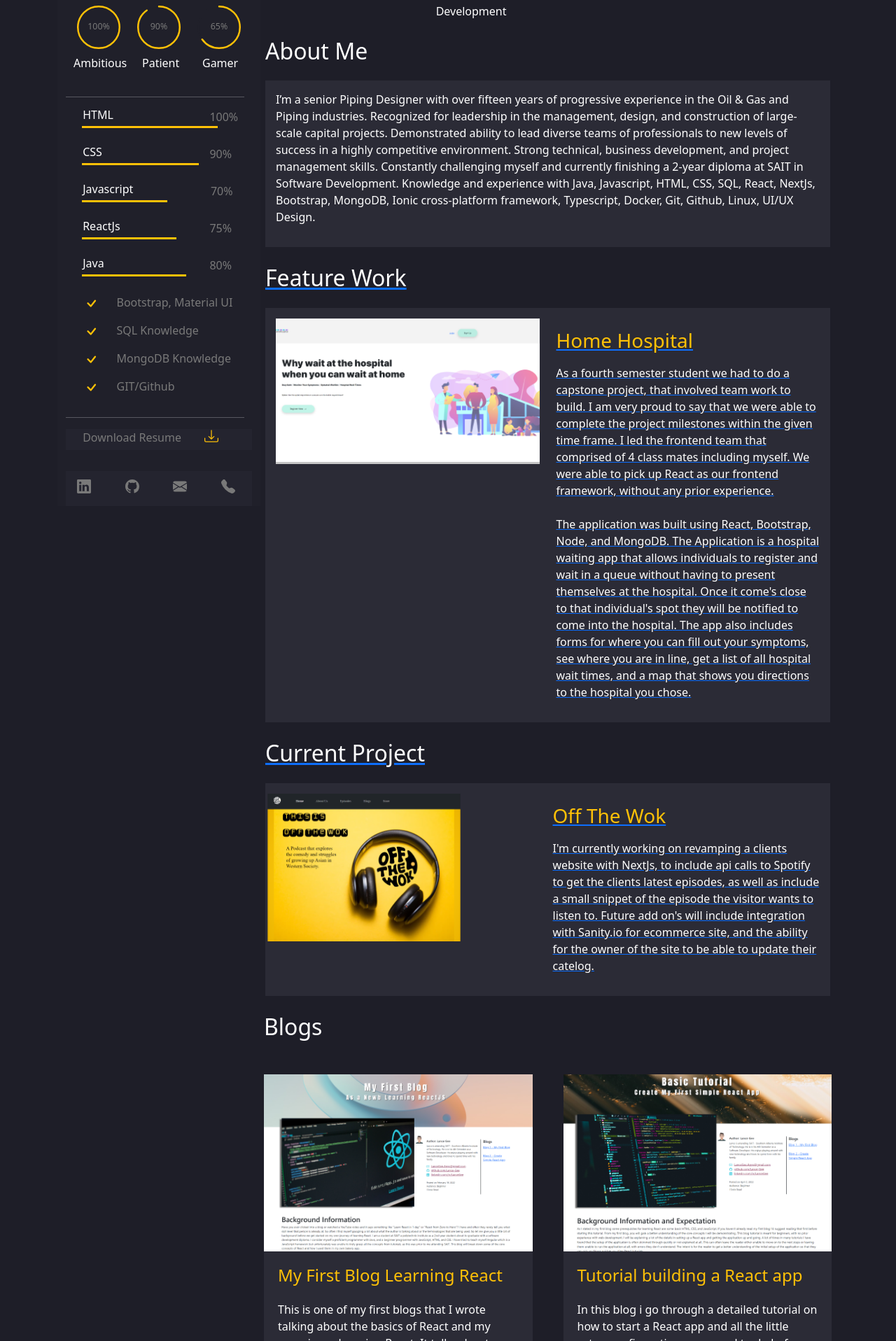
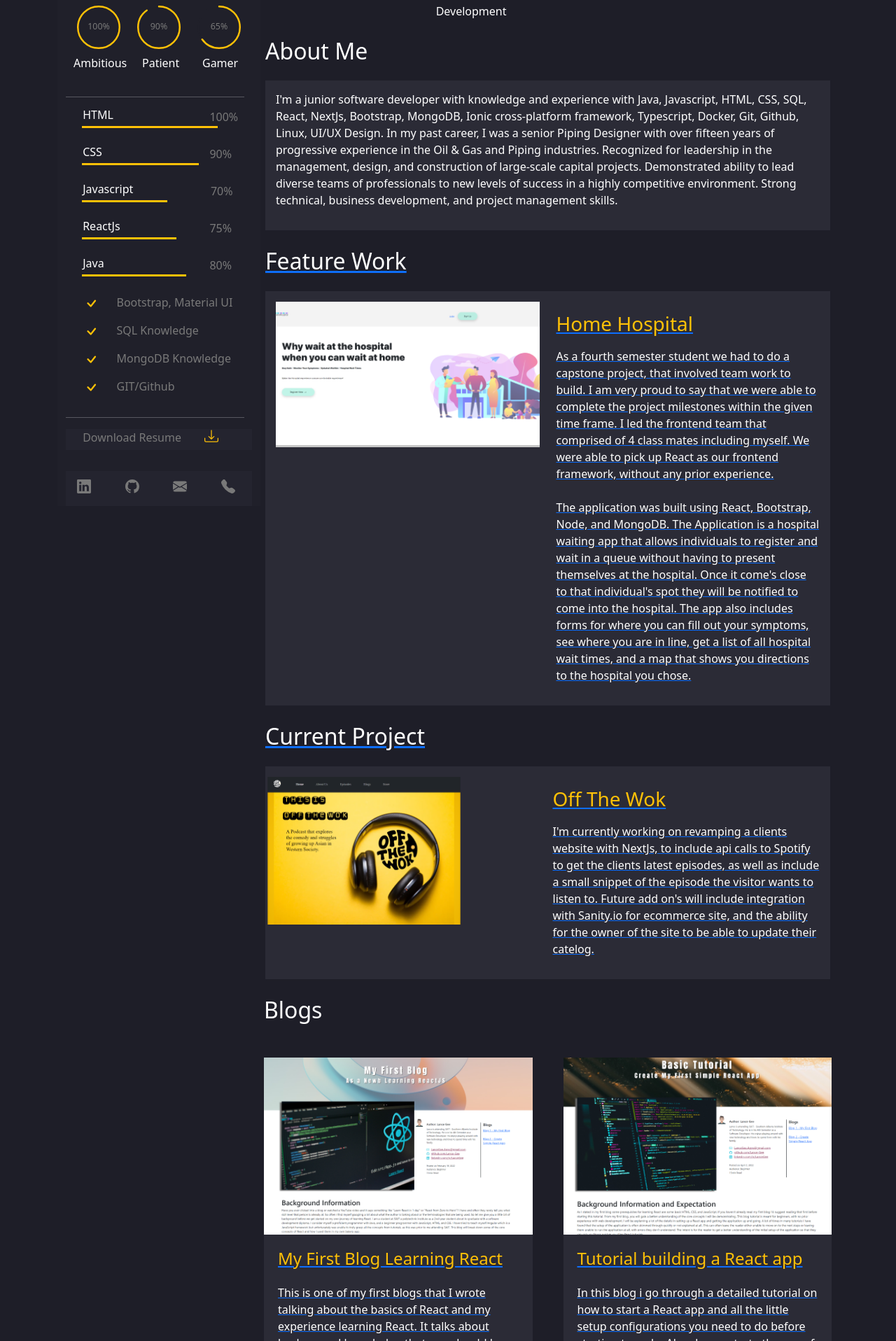
Before and after one commit to Lance-Gee/LSG-Portfolio, a Next.js app: page / in a window 1280 px wide. Shown: the part 484-2400 px from the top of the page at 70% size. Built offline with nearby package versions, Linux system fonts and the light colour scheme.

Commit message:
linked blogs to mobile and desktop

```diff
--- a/components/desktop/AboutMe.jsx
+++ b/components/desktop/AboutMe.jsx
@@ -7,17 +7,16 @@ export default function AboutMe() {
       <h2 className={classes.title}>About Me</h2>
       <div className={classes.card}>
         <p className={classes.sectionMe}>
-          I’m a senior Piping Designer with over fifteen years of progressive
-          experience in the Oil &amp; Gas and Piping industries. Recognized for
-          leadership in the management, design, and construction of large-scale
-          capital projects. Demonstrated ability to lead diverse teams of
-          professionals to new levels of success in a highly competitive
-          environment. Strong technical, business development, and project
-          management skills. Constantly challenging myself and currently
-          finishing a 2-year diploma at SAIT in Software Development. Knowledge
-          and experience with Java, Javascript, HTML, CSS, SQL, React, NextJs,
-          Bootstrap, MongoDB, Ionic cross-platform framework, Typescript,
-          Docker, Git, Github, Linux, UI/UX Design.
+          I&apos;m a junior software developer with knowledge and experience
+          with Java, Javascript, HTML, CSS, SQL, React, NextJs, Bootstrap,
+          MongoDB, Ionic cross-platform framework, Typescript, Docker, Git,
+          Github, Linux, UI/UX Design. In my past career, I was a senior Piping
+          Designer with over fifteen years of progressive experience in the Oil
+          &amp; Gas and Piping industries. Recognized for leadership in the
+          management, design, and construction of large-scale capital projects.
+          Demonstrated ability to lead diverse teams of professionals to new
+          levels of success in a highly competitive environment. Strong
+          technical, business development, and project management skills.
         </p>
       </div>
     </div>
--- a/components/desktop/Blog.jsx
+++ b/components/desktop/Blog.jsx
@@ -11,6 +11,11 @@ export default function Blog() {
         <h2 className={classes.title}>Blogs</h2>
         <div className="row">
           <div className="col">
+            <a
+              href="https://lance-gee.github.io/myFirstBlog/"
+              target="_blank"
+              rel="noreferrer"
+            >
               <div className={classes.card}>
                 <div>
                   <Image
@@ -27,13 +32,19 @@ export default function Blog() {
                     This is one of my first blogs that I wrote talking about the
                     basics of React and my experience learning React. It talks
                     about background knowledge that you should have before
-                  starting React projects. I also dive into React hooks and the
-                  use cases for most of the hooks.
+                    starting React projects. I also dive into React hooks and
+                    the use cases for most of the hooks.
                   </p>
                 </div>
               </div>
+            </a>
           </div>
           <div className="col">
+            <a
+              href="https://lance-gee.github.io/myFirstBlog/"
+              target="_blank"
+              rel="noreferrer"
+            >
               <div className={classes.card}>
                 <div>
                   <Image
@@ -47,13 +58,14 @@ export default function Blog() {
                 <div className={classes.cardInner}>
                   <h4>Tutorial building a React app</h4>
                   <p>
-                  In this blog i go through a detailed tutorial on how to start
-                  a React app and all the little setup configurations you need
-                  to do before starting to code. Also demonstrate the use of
-                  some of the React hooks with in the application.
+                    In this blog i go through a detailed tutorial on how to
+                    start a React app and all the little setup configurations
+                    you need to do before starting to code. Also demonstrate the
+                    use of some of the React hooks with in the application.
                   </p>
                 </div>
               </div>
+            </a>
           </div>
         </div>
       </div>
--- a/components/desktop/ProfileSlider.jsx
+++ b/components/desktop/ProfileSlider.jsx
@@ -299,6 +299,11 @@ export default function ProfileSlider() {
               </svg>
             </div>
             <div className="col-3 pt-2">
+              <a
+                href="https://github.com/Lance-Gee/"
+                target="_blank"
+                rel="noreferrer"
+              >
                 <svg
                   xmlns="http://www.w3.org/2000/svg"
                   width="20"
@@ -309,8 +314,14 @@ export default function ProfileSlider() {
                 >
                   <path d="M8 0C3.58 0 0 3.58 0 8c0 3.54 2.29 6.53 5.47 7.59.4.07.55-.17.55-.38 0-.19-.01-.82-.01-1.49-2.01.37-2.53-.49-2.69-.94-.09-.23-.48-.94-.82-1.13-.28-.15-.68-.52-.01-.53.63-.01 1.08.58 1.23.82.72 1.21 1.87.87 2.33.66.07-.52.28-.87.51-1.07-1.78-.2-3.64-.89-3.64-3.95 0-.87.31-1.59.82-2.15-.08-.2-.36-1.02.08-2.12 0 0 .67-.21 2.2.82.64-.18 1.32-.27 2-.27.68 0 1.36.09 2 .27 1.53-1.04 2.2-.82 2.2-.82.44 1.1.16 1.92.08 2.12.51.56.82 1.27.82 2.15 0 3.07-1.87 3.75-3.65 3.95.29.25.54.73.54 1.48 0 1.07-.01 1.93-.01 2.2 0 .21.15.46.55.38A8.012 8.012 0 0 0 16 8c0-4.42-3.58-8-8-8z" />
                 </svg>
+              </a>
             </div>
             <div className="col-3 pt-2">
+              <a
+                href="mailto: lancegee.apps@gmail.com"
+                target="_blank"
+                rel="noreferrer"
+              >
                 <svg
                   xmlns="http://www.w3.org/2000/svg"
                   width="20"
@@ -321,8 +332,10 @@ export default function ProfileSlider() {
                 >
                   <path d="M.05 3.555A2 2 0 0 1 2 2h12a2 2 0 0 1 1.95 1.555L8 8.414.05 3.555ZM0 4.697v7.104l5.803-3.558L0 4.697ZM6.761 8.83l-6.57 4.027A2 2 0 0 0 2 14h12a2 2 0 0 0 1.808-1.144l-6.57-4.027L8 9.586l-1.239-.757Zm3.436-.586L16 11.801V4.697l-5.803 3.546Z" />
                 </svg>
+              </a>
             </div>
             <div className="col-3 pt-2">
+              <a href="tel: +14038915257" target="_blank" rel="noreferrer">
                 <svg
                   xmlns="http://www.w3.org/2000/svg"
                   width="20"
@@ -336,6 +349,7 @@ export default function ProfileSlider() {
                     d="M1.885.511a1.745 1.745 0 0 1 2.61.163L6.29 2.98c.329.423.445.974.315 1.494l-.547 2.19a.678.678 0 0 0 .178.643l2.457 2.457a.678.678 0 0 0 .644.178l2.189-.547a1.745 1.745 0 0 1 1.494.315l2.306 1.794c.829.645.905 1.87.163 2.611l-1.034 1.034c-.74.74-1.846 1.065-2.877.702a18.634 18.634 0 0 1-7.01-4.42 18.634 18.634 0 0 1-4.42-7.009c-.362-1.03-.037-2.137.703-2.877L1.885.511z"
                   />
                 </svg>
+              </a>
             </div>
           </div>
         </div>
--- a/components/mobile/AboutMe.jsx
+++ b/components/mobile/AboutMe.jsx
@@ -7,17 +7,16 @@ export default function AboutMe() {
       <h1 className={classes.title}>About Me</h1>
       <div className={classes.card}>
         <p className={classes.sectionMe}>
-          I’m a senior Piping Designer with over fifteen years of progressive
-          experience in the Oil &amp; Gas and Piping industries. Recognized for
-          leadership in the management, design, and construction of large-scale
-          capital projects. Demonstrated ability to lead diverse teams of
-          professionals to new levels of success in a highly competitive
-          environment. Strong technical, business development, and project
-          management skills. Constantly challenging myself and currently
-          finishing a 2-year diploma at SAIT in Software Development. Knowledge
-          and experience with Java, Javascript, HTML, CSS, SQL, React, NextJs,
-          Bootstrap, MongoDB, Ionic cross-platform framework, Typescript,
-          Docker, Git, Github, Linux, UI/UX Design.
+          I&apos;m a junior software developer with knowledge and experience
+          with Java, Javascript, HTML, CSS, SQL, React, NextJs, Bootstrap,
+          MongoDB, Ionic cross-platform framework, Typescript, Docker, Git,
+          Github, Linux, UI/UX Design. In my past career, I was a senior Piping
+          Designer with over fifteen years of progressive experience in the Oil
+          &amp; Gas and Piping industries. Recognized for leadership in the
+          management, design, and construction of large-scale capital projects.
+          Demonstrated ability to lead diverse teams of professionals to new
+          levels of success in a highly competitive environment. Strong
+          technical, business development, and project management skills.
         </p>
       </div>
     </div>
```
Also changed, not shown: pages/blog.js (+8 -2 lines), 1 other file (tests, documents, lock files or other folders). Lines whose indentation alone changed are shown as unchanged.
